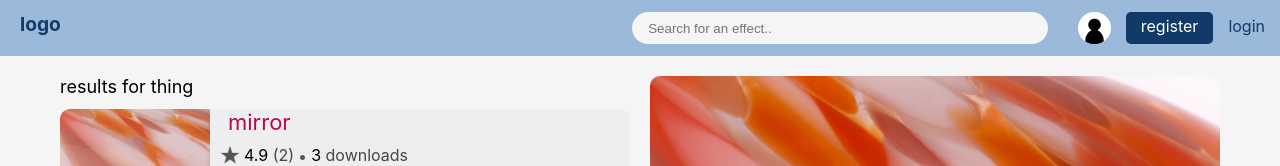
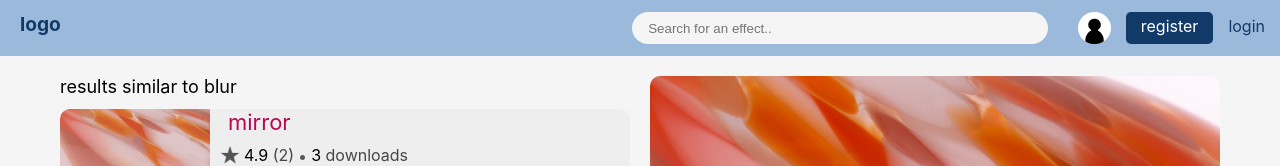
Before and after one commit to B-Evans99/customeffects, a React (Create React App) app in the folder custome/: page /results in a window 1280 px wide. Shown: the top 166 px of the page. Built offline with nearby package versions, Linux system fonts and the light colour scheme.

Commit message:
(ResultsPage, card, category, resultbox, searchbar) fix results message

```diff
--- a/custome/src/App.js
+++ b/custome/src/App.js
@@ -76,7 +76,7 @@ function App() {
   ]);
 
   // 1 = category, 2 = search, 3 = description/recommendations
-
+  let [resultsType, setResultsType] = useState([3, "blur"]);
 
   return (
     <Router>
@@ -88,6 +88,8 @@ function App() {
           navigation={navigation}
           setNavigation={setNavigation}
           navigation={navigation}
+          resultsType={resultsType}
+          setResultsType={setResultsType}
         />
         <Switch>
           <Route exact path="/">
@@ -101,6 +103,8 @@ function App() {
               categories={categories}
               setEffects={setEffects}
               setSearchString={setSearchString}
+              resultsType={resultsType}
+              setResultsType={setResultsType}
             />
           </Route>
           <Route path="/results">
@@ -109,6 +113,8 @@ function App() {
               setNavigation={setNavigation}
               results={results}
               searchString={searchString}
+              resultsType={resultsType}
+              setResultsType={setResultsType}
             />
           </Route>
           <Route path="/profile">
--- a/custome/src/ResultsPage.js
+++ b/custome/src/ResultsPage.js
@@ -21,8 +21,17 @@ const ResultsPage = (props) => {
             <h2>There are no search results for {props.searchString}.</h2>
         </div>
     }
-    return <div className="ResultsPage"><ResultBox results={results} focusedEffect = {focusedEffect} setFocusedEffect={setFocusedEffect} />
-            <DescriptionBox results={results} focusedEffect = {focusedEffect}/></div>
+    return (
+    <div className="ResultsPage">
+        <ResultBox
+          results={results}
+          resultsType={props.resultsType}
+          setResultsType={props.setResultsType}
+          focusedEffect = {focusedEffect}
+          setFocusedEffect={setFocusedEffect} />
+        <DescriptionBox results={results} focusedEffect = {focusedEffect}/>
+    </div>
+    )
 
 
 }
--- a/custome/src/components/card.js
+++ b/custome/src/components/card.js
@@ -15,7 +15,7 @@ const Card = props => {
   const history = useHistory();
 
   const cardClick = () => {
-    //setResultsType(prevstate => (prevstate = [3, effectName]));
+    setResultsType(prevstate => (prevstate = [3, effectName]));
     props.setSearchString(effectName);
     history.push("/results");
   };
--- a/custome/src/components/category.js
+++ b/custome/src/components/category.js
@@ -1,6 +1,7 @@
 import React from 'react';
 import "../App.css";
 import ResultsPage from '../ResultsPage';
+import { useHistory } from "react-router-dom";
 
 
 
@@ -12,10 +13,12 @@ const Category = (props) => {
 
     let setResultsType = props.setResultsType;
 
+    const history = useHistory();
+
     const categoryClick = () =>{
         console.log(category);
         setResultsType(prevstate => prevstate = [1, category]);
-        setNavigation(prevstate => prevstate = 2);
+        history.push("/results");
     }
 
     return (
--- a/custome/src/components/resultBox.js
+++ b/custome/src/components/resultBox.js
@@ -17,8 +17,9 @@ const ResultBox = props => {
   return (
     <div className="resultBox" >
       <div className= "resultsTitle">
-                    results for thing
-                </div>
+        {/* this functions- don't delete it again */}
+          {resultsType[0] == 1? resultsType[1] + " category results": resultsType[0] == 2? "search results for " + resultsType[1]: "results similar to " + resultsType[1]}
+       </div>
         {results.map(effect =>{
            return <ResultCard effect = {effect} focusedEffect = {focusedEffect} setFocusedEffect={setFocusedEffect} />;
         })}
--- a/custome/src/components/searchbar.js
+++ b/custome/src/components/searchbar.js
@@ -10,7 +10,7 @@ const SearchBar = props => {
   const history = useHistory();
 
   let handleSubmit = () => {
-    //setResultsType(prevstate => (prevstate = [2, searchString]));
+    setResultsType(prevstate => (prevstate = [2, searchString]));
     history.push("/results");
   };
 
```
